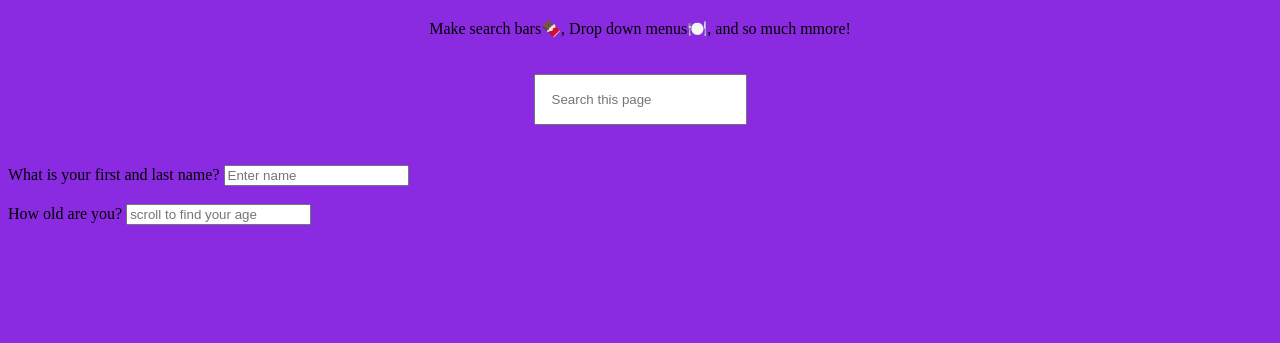
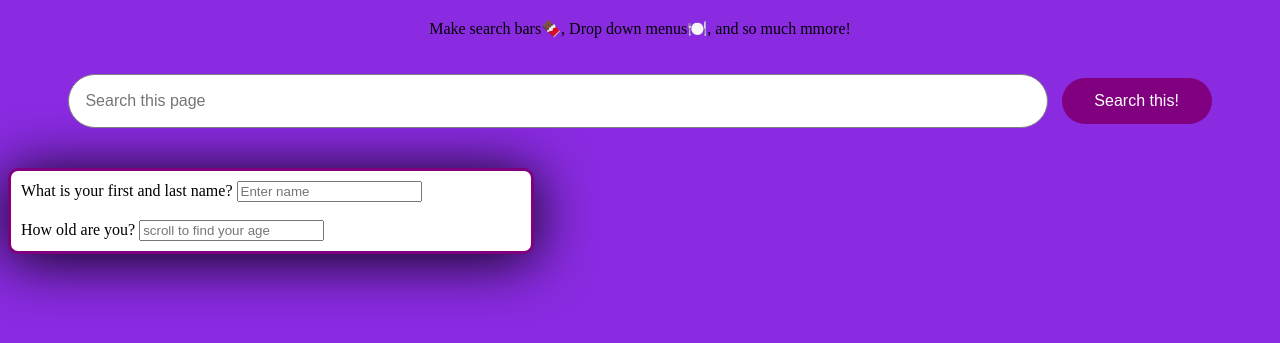
Before and after one commit to Cami95/forms-and-inputs, a plain HTML site: page index.html in a window 1280 px wide. Shown: the part 61-404 px from the top of the page. Drawn offline with Linux system fonts and the light colour scheme; a web font is replaced by a local one.

Commit message:
updated css of forms

```diff
--- a/creative.css
+++ b/creative.css
@@ -21,4 +21,32 @@ p{
 
 .instructions{
     padding: 16px;
+    border: 1px solid grey;
+    width: 80%;
+    font-size: 16px;
+    font-family: Arial, Helvetica, sans-serif;
+    border-radius: 50px;
+    line-height: 20px;
+    color: darkmagenta
 }
+
+.search-button{
+    margin-left: 10px;
+    background-color: purple;
+    color: white;
+    border: none;
+    border-radius: 50px;
+    padding: 14px 24px;
+    width: 150px;
+    font-size: 16px;
+
+}
+
+.name-form{
+    padding: 10px;
+    border-radius: 10px;
+    width: 500px;
+    background-color: white;
+    border: 3px solid purple;
+    box-shadow: 0px 5px 60px;
+}
--- a/index.html
+++ b/index.html
@@ -4,6 +4,12 @@
     <meta charset="UTF-8" />
     <meta name="viewport" content="width=device-width, initial-scale=1.0" />
     <link rel="stylesheet" href="creative.css" />
+    <link rel="preconnect" href="https://fonts.googleapis.com" />
+    <link rel="preconnect" href="https://fonts.gstatic.com" crossorigin />
+    <link
+      href="https://fonts.googleapis.com/css2?family=Alan+Sans:wght@300..900&family=Playwrite+NZ+Basic:wght@100..400&display=swap"
+      rel="stylesheet"
+    />
     <title>Forms and Inputs</title>
   </head>
   <body>
@@ -12,15 +18,16 @@
     <p>Make search bars🍫, Drop down menus🍽️, and so much mmore!</p>
 
     <main>
-      <form class="search-bar" action="">
+      <form class="search-bar">
         <input
           class="instructions"
           type="search"
           placeholder="Search this page"
         />
+        <input class="search-button" type="submit" value="Search this!" />
       </form>
 
-      <form action="">
+      <form class="name-form">
         <label for=""> What is your first and last name? </label>
         <input type="text" placeholder="Enter name" required id="full-name" />
 
```
